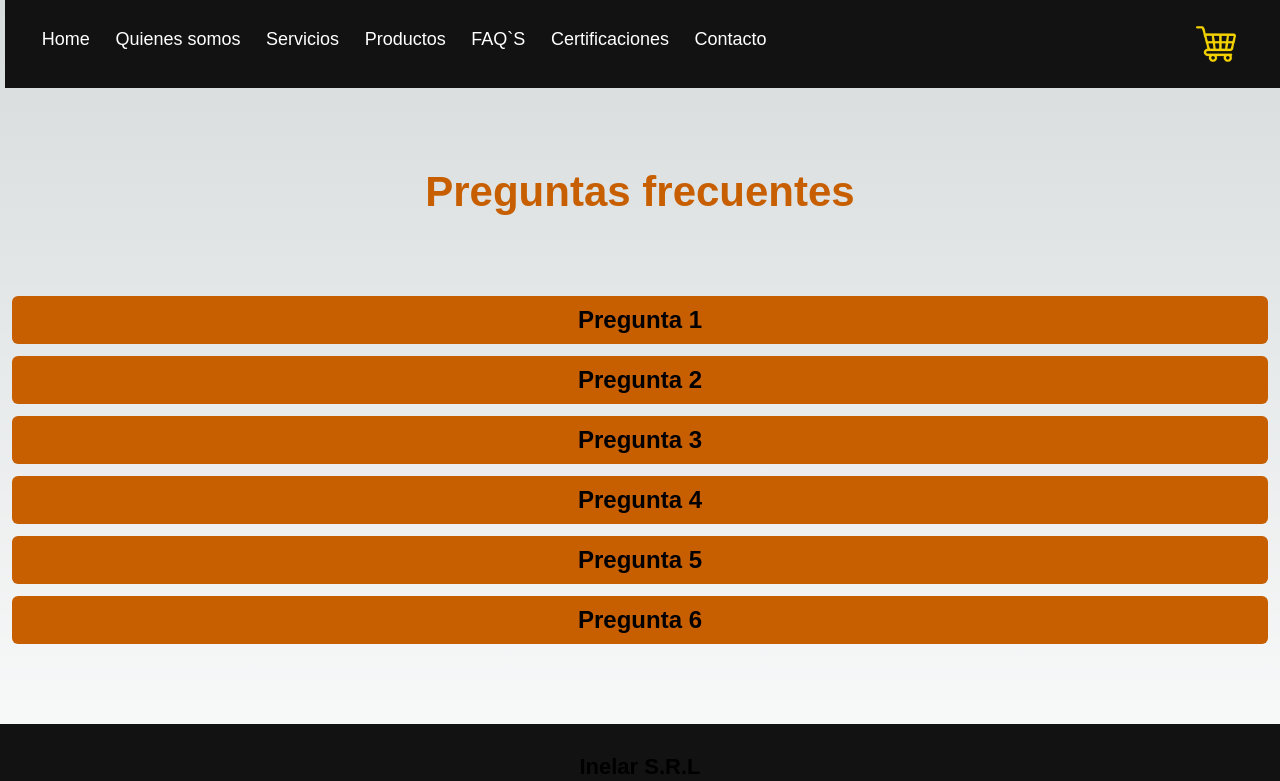
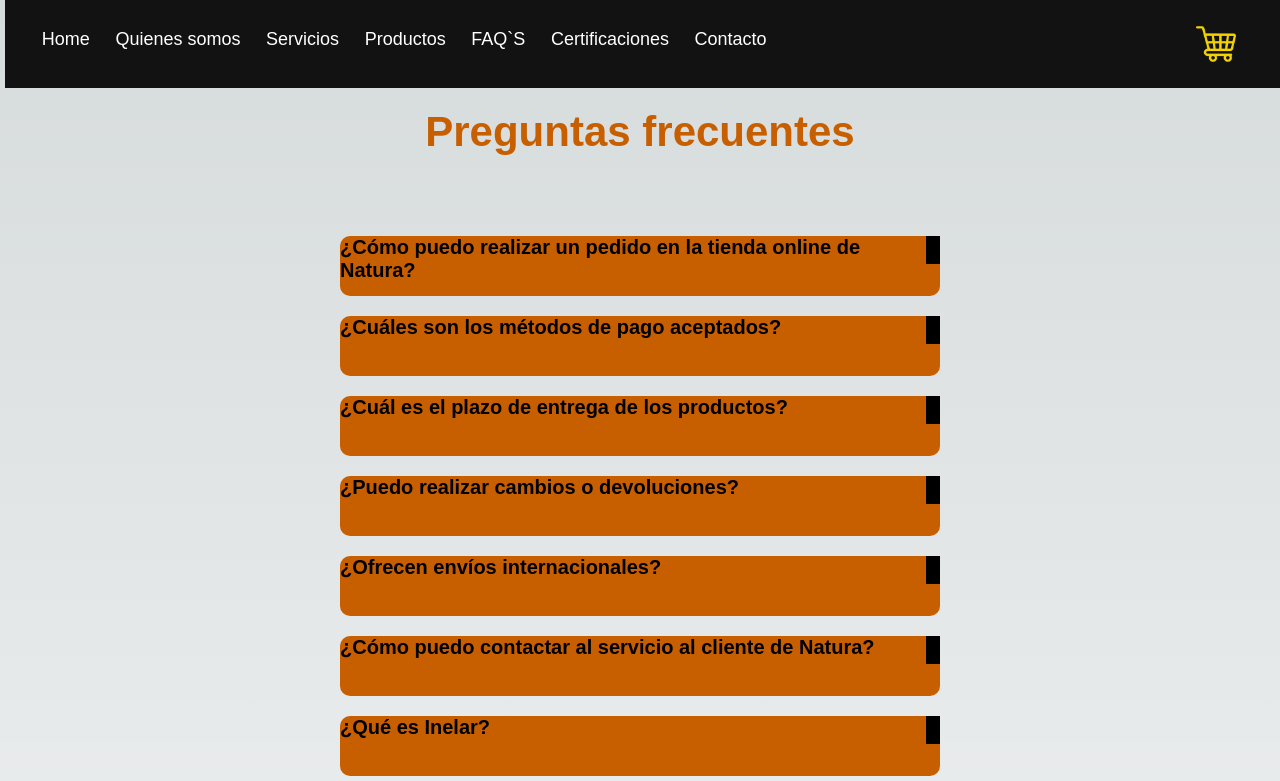
Before and after one commit to juancruzleone/proyectofinal, a Next.js app: page /preguntas-frecuentes in a window 1280 px wide. Shown: the top 781 px of the page. Built offline with nearby package versions, Linux system fonts and the light colour scheme.

Commit message:
Se realizo la sección preguntas frecuentes

```diff
--- a/src/pages/preguntas-frecuentes.jsx
+++ b/src/pages/preguntas-frecuentes.jsx
@@ -1,35 +1,161 @@
-import React from "react";
+import React, { useState, useEffect } from "react";
 import Layout from "@/components/layout";
 import Footer from "@/components/Footer";
 import styles from "@/styles/Home.module.css";
 
-const preguntasFrecuentes = () => {
+const PreguntasFrecuentes = () => {
+  const [preguntaAbierta, setPreguntaAbierta] = useState(null);
+
+  const preguntasRespuestas = [
+    {
+      pregunta: "¿Cómo puedo realizar un pedido en la tienda online de Natura?",
+      respuesta:
+        "Para realizar un pedido en nuestra tienda online, primero debes registrarte en nuestro sitio. Luego, navega por las categorías de productos como perfumes, cremas y desodorantes, selecciona los productos que desees y agrégalos a tu carrito de compras. Finalmente, sigue los pasos indicados para confirmar tu pedido y realizar el pago.",
+    },
+    {
+      pregunta: "¿Cuáles son los métodos de pago aceptados?",
+      respuesta:
+        "Aceptamos varios métodos de pago, incluyendo tarjetas de crédito y débito, transferencias bancarias y pagos en efectivo al momento de la entrega. Durante el proceso de compra, podrás seleccionar el método de pago que mejor te convenga.",
+    },
+    {
+      pregunta: "¿Cuál es el plazo de entrega de los productos?",
+      respuesta:
+        "El plazo de entrega puede variar según tu ubicación y el tipo de producto. En general, intentamos entregar los pedidos dentro de 3 a 7 días hábiles. Te proporcionaremos información detallada sobre el tiempo estimado de entrega durante el proceso de compra.",
+    },
+    {
+      pregunta: "¿Puedo realizar cambios o devoluciones?",
+      respuesta:
+        "Sí, aceptamos cambios y devoluciones en caso de que el producto recibido presente algún defecto o no cumpla con tus expectativas. Debes ponerte en contacto con nuestro servicio al cliente dentro de los 15 días hábiles posteriores a la entrega para gestionar el proceso de cambio o devolución.",
+    },
+    {
+      pregunta: "¿Ofrecen envíos internacionales?",
+      respuesta:
+        "Actualmente, nuestros envíos están limitados a direcciones dentro de Argentina. No ofrecemos envíos internacionales en este momento.",
+    },
+    {
+      pregunta: "¿Cómo puedo contactar al servicio al cliente de Natura?",
+      respuesta:
+        "Puedes contactarnos a través de nuestro correo electrónico de contacto: info@natura.com o llamando al número de teléfono +123-456-789.",
+    },
+    {
+      pregunta: "¿Qué es Inelar?",
+      respuesta:
+        "Inelar es una empresa de tecnología especializada en el desarrollo de software y soluciones digitales para empresas de diversos sectores.",
+    },
+    {
+      pregunta: "¿Cuál es la misión de Inelar?",
+      respuesta:
+        "Nuestra misión es proporcionar a las empresas herramientas tecnológicas innovadoras que les permitan mejorar su eficiencia y competitividad en el mercado.",
+    },
+    {
+      pregunta: "¿Qué tipos de servicios ofrece Inelar?",
+      respuesta:
+        "Inelar ofrece una amplia gama de servicios, que incluyen desarrollo de software a medida, consultoría tecnológica, diseño de aplicaciones móviles y web, y soluciones de comercio electrónico.",
+    },
+    {
+      pregunta: "¿Cómo puedo contactar a Inelar para obtener más información?",
+      respuesta:
+        "Puedes ponerte en contacto con nosotros a través de nuestro correo electrónico de contacto: info@inelar.com o llamando al número de teléfono +123-456-789.",
+    },
+    {
+      pregunta: "¿Cuál es el proceso de desarrollo de software en Inelar?",
+      respuesta:
+        "El proceso de desarrollo de software en Inelar sigue un enfoque personalizado, desde la conceptualización y diseño hasta la implementación y mantenimiento. Trabajamos de cerca con nuestros clientes para garantizar que sus necesidades se cumplan en cada etapa del proyecto.",
+    },
+    {
+      pregunta: "¿Inelar ofrece servicios de diseño de aplicaciones móviles?",
+      respuesta:
+        "Sí, en Inelar ofrecemos servicios de diseño y desarrollo de aplicaciones móviles tanto para Android como para iOS. Creamos aplicaciones a medida que se adapten a las necesidades de tu negocio.",
+    },
+    {
+      pregunta: "¿Cuál es el tiempo de entrega típico para proyectos de desarrollo de software?",
+      respuesta:
+        "El tiempo de entrega puede variar según la complejidad del proyecto. Sin embargo, trabajamos diligentemente para entregar proyectos en plazos razonables y proporcionamos estimaciones detalladas durante la consulta inicial.",
+    },
+    {
+      pregunta: "¿Inelar ofrece servicios de consultoría tecnológica?",
+      respuesta:
+        "Sí, ofrecemos servicios de consultoría tecnológica para ayudar a las empresas a identificar oportunidades de mejora y a implementar soluciones tecnológicas efectivas.",
+    },
+    {
+      pregunta: "¿Qué sectores atiende Inelar?",
+      respuesta:
+        "En Inelar, trabajamos con clientes de diversos sectores, incluyendo el sector financiero, de salud, educativo, manufacturero y más. Nuestra experiencia nos permite adaptarnos a las necesidades específicas de cada industria.",
+    },
+    {
+      pregunta: "¿Inelar proporciona soporte técnico y mantenimiento continuo?",
+      respuesta:
+        "Sí, ofrecemos servicios de soporte técnico y mantenimiento continuo para garantizar que las soluciones tecnológicas sigan siendo efectivas y actualizadas a lo largo del tiempo.",
+    },
+  ];
+
+  const handleClick = (index) => {
+    if (preguntaAbierta === index) {
+      setPreguntaAbierta(null);
+    } else {
+      setPreguntaAbierta(index);
+    }
+  };
+
+  useEffect(() => {
+    const toggleButtons = document.querySelectorAll(`.${styles.toggleButton}`);
+
+    toggleButtons.forEach((button) => {
+      button.addEventListener("click", () => {
+        const preguntaFrecuente = button.parentElement;
+        const respuesta = preguntaFrecuente.querySelector(
+          `.${styles.respuesta}`
+        );
+
+        preguntaFrecuente.classList.toggle("active");
+        respuesta.classList.toggle("show");
+        button.textContent = respuesta.classList.contains("show") ? "-" : "+";
+
+        if (respuesta.classList.contains("show")) {
+          preguntaFrecuente.style.height =
+            preguntaFrecuente.scrollHeight + "px";
+        } else {
+          preguntaFrecuente.style.height = null;
+        }
+      });
+    });
+  }, []);
+
   return (
     <Layout>
       <h1 className={styles.tituloPaginas}>Preguntas frecuentes</h1>
       <div className={styles.posicionPreguntasFrecuentes}>
-        <div className={styles.contenedorPreguntasFrecuentes}>
-          <h2>Pregunta 1</h2>
-        </div>
-        <div className={styles.contenedorPreguntasFrecuentes}>
-          <h2>Pregunta 2</h2>
-        </div>
-        <div className={styles.contenedorPreguntasFrecuentes}>
-          <h2>Pregunta 3</h2>
-        </div>
-        <div className={styles.contenedorPreguntasFrecuentes}>
-          <h2>Pregunta 4</h2>
-        </div>
-        <div className={styles.contenedorPreguntasFrecuentes}>
-          <h2>Pregunta 5</h2>
-        </div>
-        <div className={styles.contenedorPreguntasFrecuentes}>
-          <h2>Pregunta 6</h2>
-        </div>
+        {preguntasRespuestas.map((item, index) => (
+          <div
+            className={`${styles.contenedorPreguntaRespuesta} ${
+              preguntaAbierta === index ? styles.respuestaAbierta : ""
+            }`}
+            key={index}
+            style={{
+              marginBottom: preguntaAbierta === index ? "0px" : "0",
+              height: preguntaAbierta === index ? "auto" : "60px",
+            }}
+          >
+            <button
+              className={styles.toggleButton}
+              onClick={() => handleClick(index)}
+            >
+              {preguntaAbierta === index ? "-" : "+"}
+            </button>
+            <h2 id={styles.titulosPreguntas}>{item.pregunta}</h2>
+            <div
+              className={`${styles.respuesta} ${
+                preguntaAbierta === index ? styles.respuestaVisible : ""
+              } show`}
+            >
+              <p id={styles.respuestasPreguntas}>{item.respuesta}</p>
+            </div>
+          </div>
+        ))}
       </div>
       <Footer></Footer>
     </Layout>
   );
 };
 
-export default preguntasFrecuentes;
+export default PreguntasFrecuentes;
--- a/src/styles/Home.module.css
+++ b/src/styles/Home.module.css
@@ -331,7 +331,7 @@
   align-items: center;
   position: relative;
   padding: 100px;
-  margin-left: 200px;
+  margin-left: 300px;
 }
 
 .contenedorServicios{
@@ -448,7 +448,6 @@
 
 .cajaServicios:hover{
   background-color: #C75F00;
-  cursor: pointer;
 }
 
 .contenedorCardServicios{
@@ -639,7 +638,9 @@
   padding: 10px;
   margin: 12px;
   border-radius: 6px;
+
 }
+
 
 .contenedorPreguntasFrecuentes:hover{
   background-color: #f57600;
@@ -649,26 +650,83 @@
   font-family: "montserrat", sans-serif;
 }
 
-.ContenedorMantenimientos{
-  padding: 60px;
+.respuesta {
+  max-height: 0;
+  overflow: hidden;
+  transition: max-height 0.3s ease-in-out;
+}
+
+.respuestaVisible {
+  max-height: 1000px; /* Ajusta la altura máxima deseada */
+}
+
+
+.tituloPaginas {
+  text-align: center;
+  margin-top: 20px;
+}
+
+.posicionPreguntasFrecuentes {
+  display: flex;
+  flex-direction: column;
+  align-items: center;
+  margin-top: 60px;
+}
+
+.contenedorPreguntaRespuesta {
+  width: 600px;
+  height: 60px;
+  background-color: #C75F00;
+  margin-top: 20px;
+  border-radius: 10px;
+}
+
+.contenedorPreguntaRespuesta:hover{
+  background-color: #f57600;
+}
+
+.toggleButton {
+  font-size: 24px;
+  float: right;
+  cursor: pointer;
+  background-color: black;
+  border: none;
+  outline: none;
+}
+
+.toggleButton:hover {
+  color: #007bff;
+}
+
+#pregunta {
+  font-size: 18px;
+  margin: 10px 0;
+  cursor: pointer;
+  color: white;
   font-family: "montserrat", sans-serif;
 }
 
-.contenedorControlMantenimiento{
-  font-family: "montserrat", sans-serif;
-  padding: 60px;
+.respuesta {
+  display: none;
+  margin-top: 10px;
+  padding: 10px;
+  border: 1px solid #ccc;
+  background-color: #f9f9f9;
+  border-bottom-left-radius: 10px;
+  border-bottom-right-radius:10px;
 }
 
-.contenedorControlMantenimiento p{
-  padding-top: 15px;
+.respuestaVisible {
+  display: block;
 }
 
-.contenedorServicioTecnico{
-  padding: 60px;
+#titulosPreguntas{
   font-family: "montserrat", sans-serif;
+  font-size: 20px;
 }
 
-.contenedorInstalaciones{
-  padding: 60px;
-  font-family: "montserrat", sans-serif
+#respuestasPreguntas{
+  font-family: "montserrat", sans-serif;
+  font-size: 16px;
+  color: black;
 }
```
